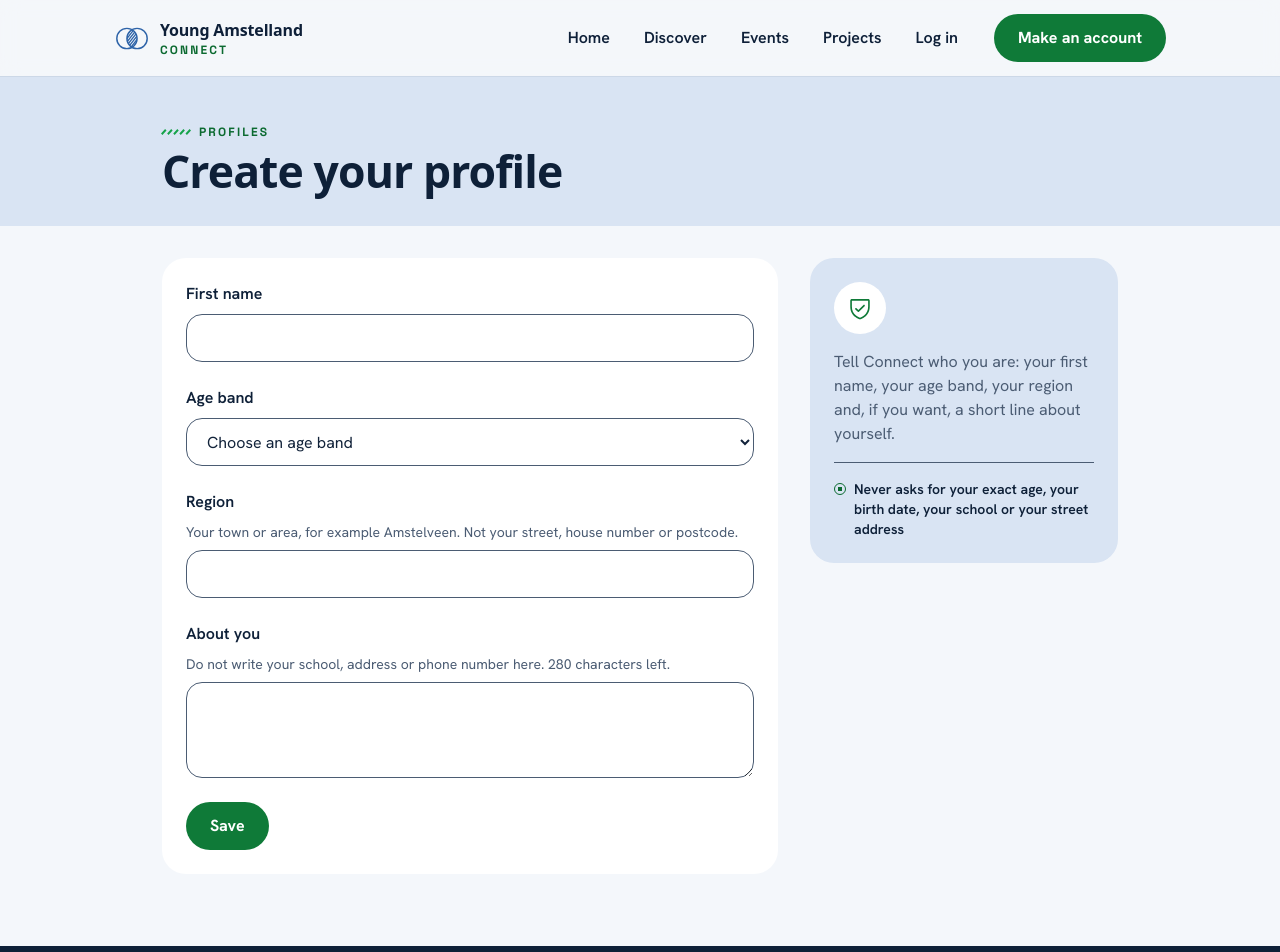
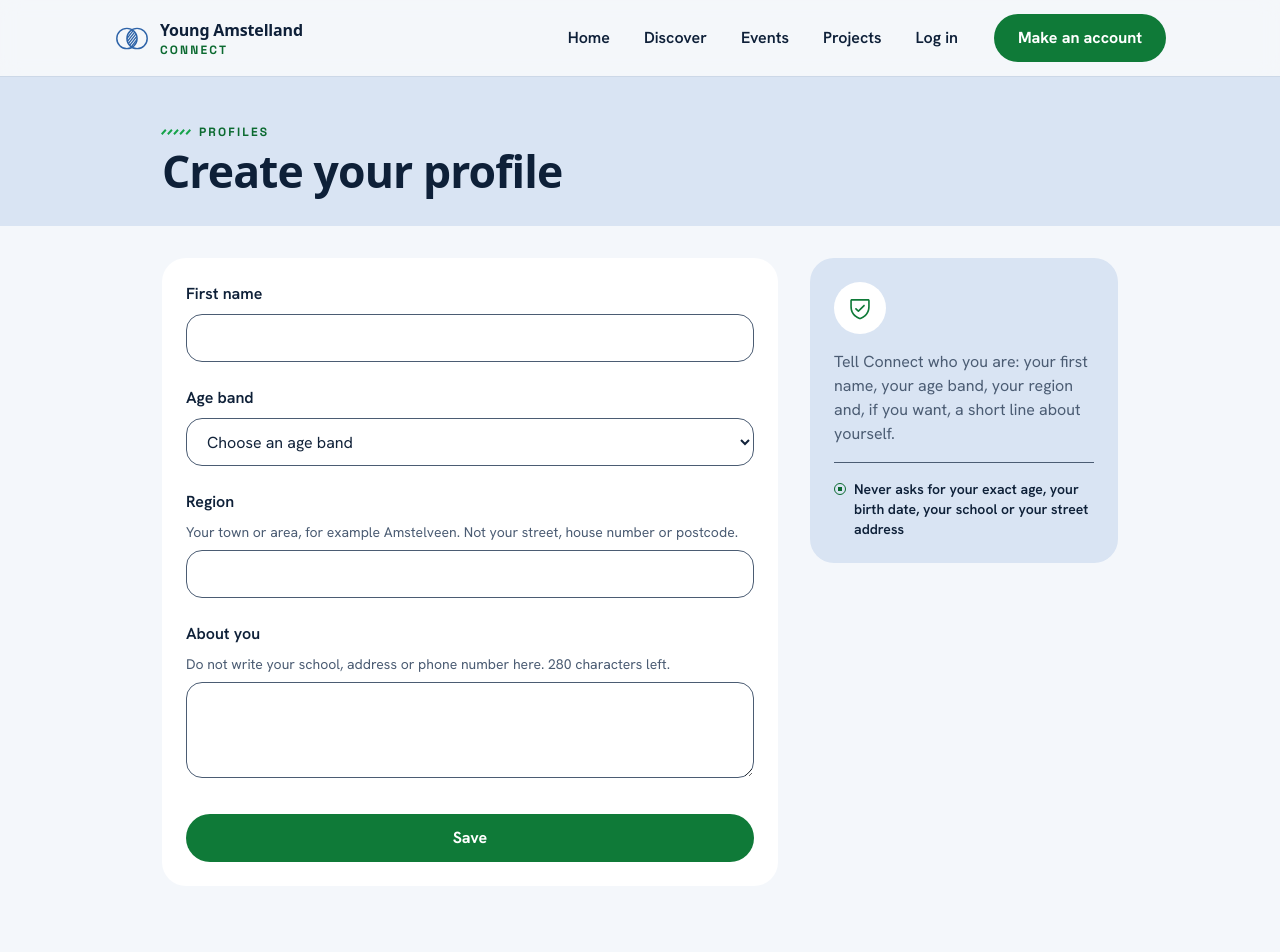
Before and after one commit to guruITA/connect-nine, a React (Vite) app in the folder web/: page /profile/new in a window 1280 px wide. Shown: the top 952 px of the page. Built offline with nearby package versions, Linux system fonts and the light colour scheme.

Commit message:
fix(frontend): the Save button full width, as frame G01 draws it (#322)

```diff
--- a/web/src/pages/CreateProfile.module.css
+++ b/web/src/pages/CreateProfile.module.css
@@ -68,10 +68,10 @@
 }
 
 .submit {
-  align-self: flex-start;
-  /* The element selector button of CreateAccount.module.css reaches this page too. */
-  width: auto;
-  margin-top: 0;
+  /* Full width, as frame G01 and Create account draw it. The button sets its own width and
+     margin, because the element selector button of CreateAccount.module.css reaches this page. */
+  width: 100%;
+  margin-top: var(--space-s);
   min-height: var(--button-height);
   padding: var(--space-s) var(--space-l);
   border: none;
```
Also changed, not shown: 6 other files (tests, documents, lock files or other folders).
